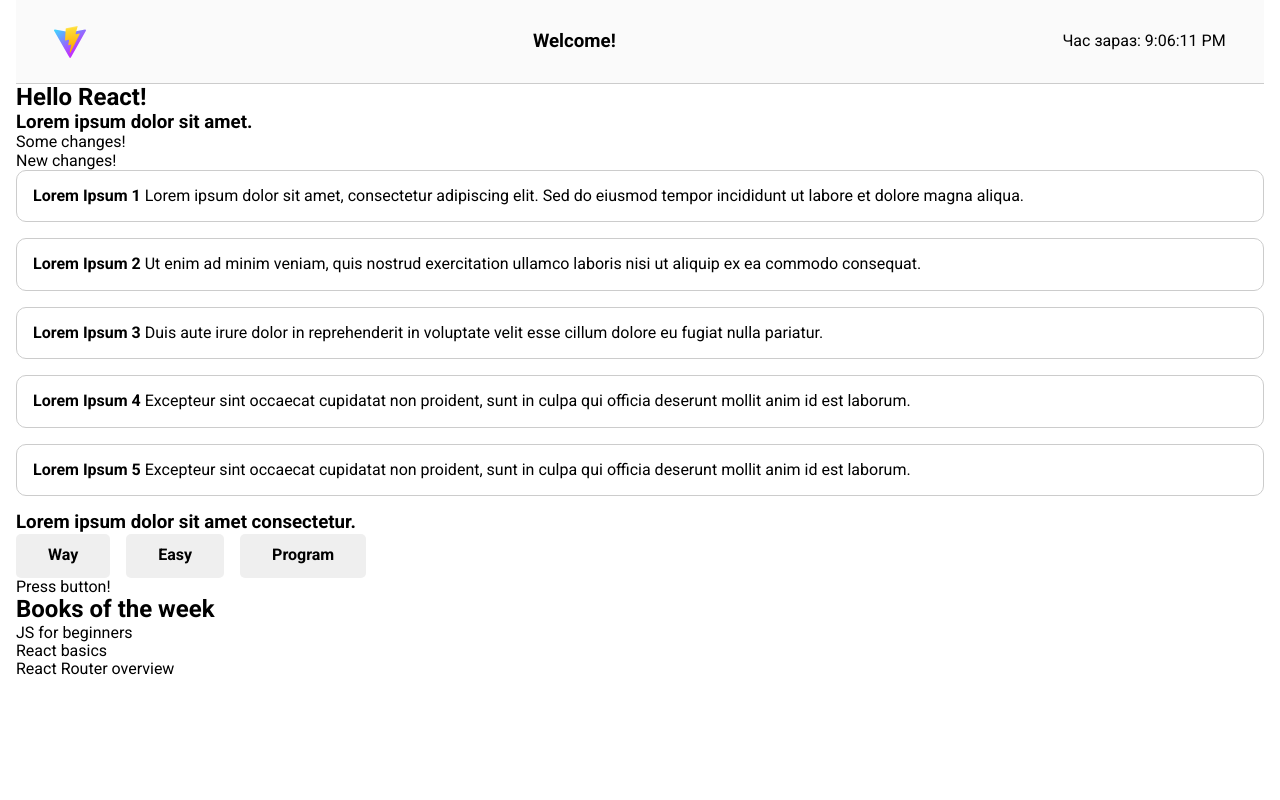
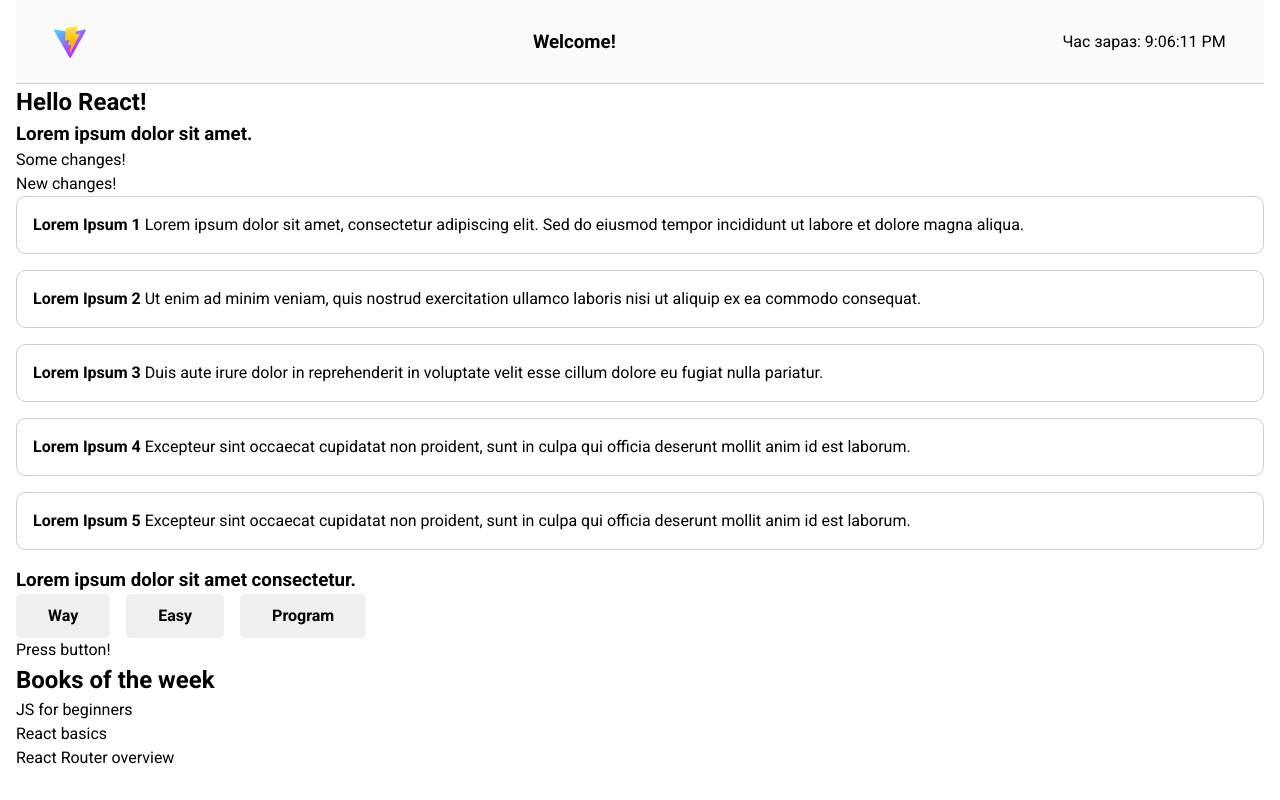
Before and after one commit to PushEaxVK/react-learn, a React (Vite) app: page / in a window 1280 px wide. Built offline with nearby package versions, Linux system fonts and the light colour scheme.

Commit message:
add global styles

```diff
--- a/src/index.css
+++ b/src/index.css
@@ -10,6 +10,7 @@
 
 body {
   font-family: Roboto, sans-serif;
+  line-height: 1.5;
   padding-left: 1rem;
   padding-right: 1rem;
   padding-bottom: 1rem;
@@ -17,6 +18,27 @@
 
 ul {
   list-style-type: none;
+}
+
+h1,
+h2,
+h3,
+h4,
+h5,
+h6,
+p {
+  margin: 0;
+}
+
+ul,
+ol {
+  margin: 0;
+  padding: 0;
+}
+
+img {
+  display: block;
+  max-width: 100%;
 }
 
 /* :root {
```
